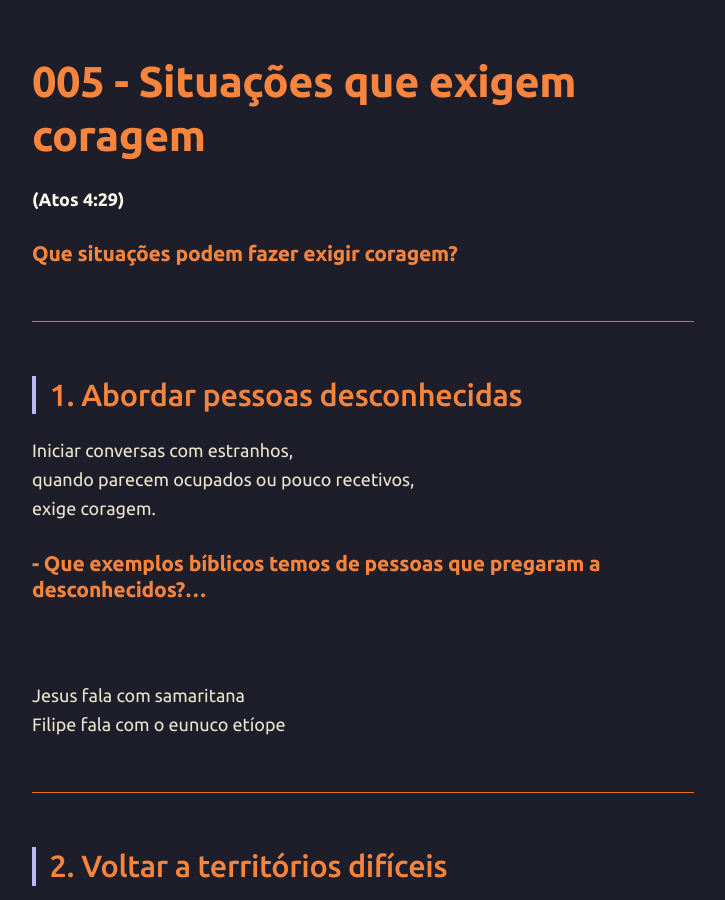
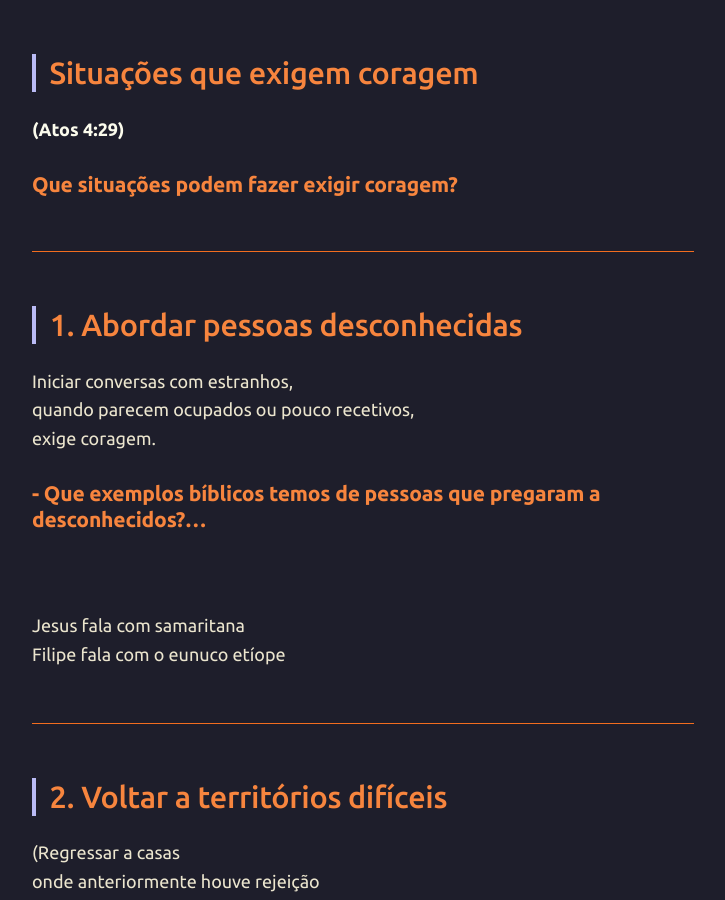
Before and after one commit to joaquim-capitao/jw, a Jekyll site: the page built from saidas/005-saida.md, in a window 1280 px wide and 900 px high. Shown: the whole window, without its empty margins (277-1002 px from the left). Built offline with Jekyll 4.4.1, drawn with Linux system fonts in a browser that asks for light colours; our own code applies the rules of GitHub Pages for plain Markdown files.

Commit message:
Atualizar o 005-saida.md

```diff
--- a/saidas/005-saida.md
+++ b/saidas/005-saida.md
@@ -1,4 +1,4 @@
-# 005 - Situações que exigem coragem
+## Situações que exigem coragem
 
 **(Atos 4:29)**
 
```
